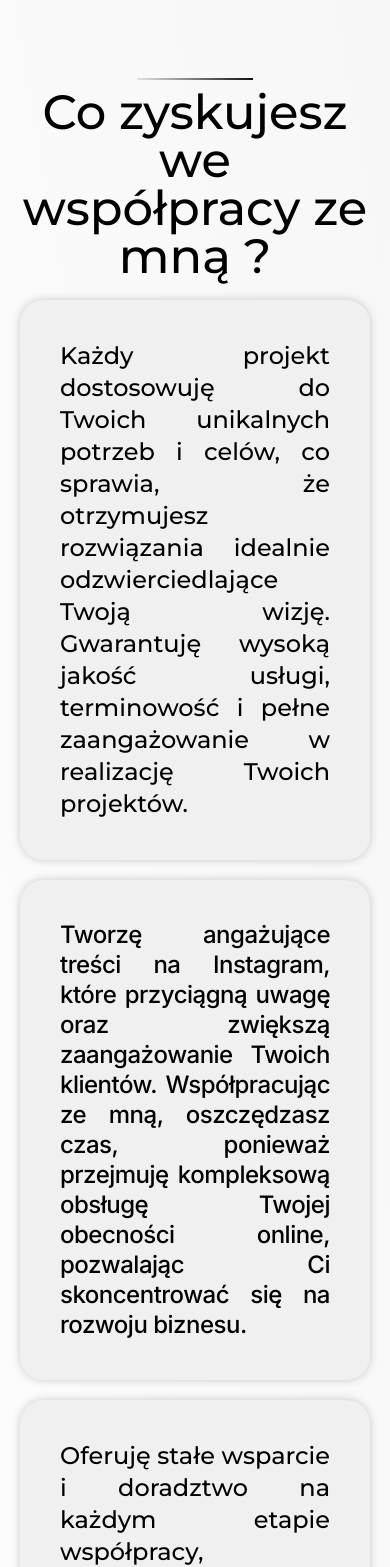
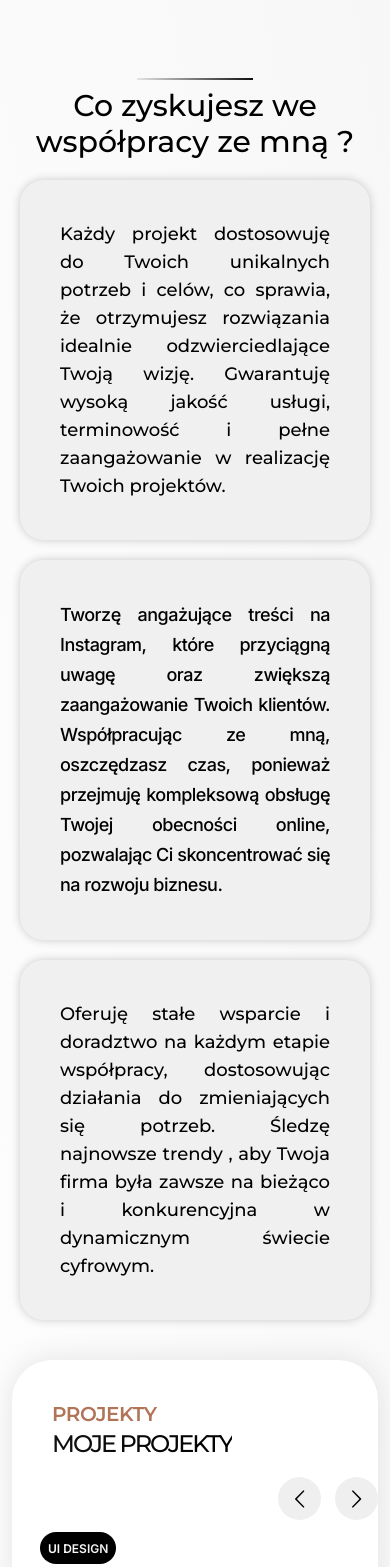
Before and after one commit to K0ntek/JakubKontek, a React (Vite) app in the folder Kontek/: page / in a window 390 px wide. Shown: the part 5713-7280 px from the top of the page. Built offline with nearby package versions, Linux system fonts and the light colour scheme; a web font is replaced by a local one.

Commit message:
Update App.jsx

```diff
--- a/Kontek/src/App.jsx
+++ b/Kontek/src/App.jsx
@@ -33,12 +33,12 @@ function App() {
                         <div className="w-fit mx-auto">
                             <div className="w-1/3 bg-gradient-to-r from-[#e4e4e4] to-[#0f0f0f] h-[2px] mx-auto mb-2"></div>
                             {/* <h2 className=' font-montserrat text-center text-2xl sm:text-4xl ml-10 md:text-6xl font-[500] text-[#2b2b2b]'>MOJA OFERTA</h2> */}
-                            <p className=' text-center font-montserrat font-[500] text-5xl'>Co zyskujesz we współpracy ze mną ?</p>
+                            <p className=' text-center font-montserrat font-[500] text-3xl sm:text-4xl md:text-5xl'>Co zyskujesz we współpracy ze mną ?</p>
                         </div>
 
                           <div className="grid lg:grid-cols-[2fr_1fr] mt-5 lg:gap-10 lg:mt-10">
                             <div className="bg-[#f0f0f0] p-10 rounded-3xl shadow-[0px_0px_10px_0px] shadow-black/20 space-y-9">
-                              <p className=" font-montserrat text-2xl text-justify font-[500] lg:mt-5">
+                              <p className=" font-montserrat text-lg md:text-2xl text-justify font-[500] lg:mt-5">
                                   Każdy projekt dostosowuję do Twoich unikalnych potrzeb i celów, co sprawia, że otrzymujesz rozwiązania
                                   idealnie odzwierciedlające Twoją wizję. Gwarantuję wysoką jakość usługi, terminowość
                                   i pełne zaangażowanie w realizację Twoich projektów.</p>
@@ -51,7 +51,7 @@ function App() {
                                <div className="grid lg:grid-cols-[1fr_2fr] mt-5 lg:gap-10 lg:mt-10">
                                 <div></div>
                                     <div className="bg-[#f0f0f0] p-10 rounded-3xl shadow-[0px_0px_10px_0px] shadow-black/20 space-y-9">
-                                      <p className=" font-inter text-2xl text-justify font-[500] lg:mt-5 tracking-[-0.5px] leading-[30px]">
+                                      <p className=" font-inter text-lg md:text-2xl text-justify font-[500] lg:mt-5 tracking-[-0.5px] leading-[30px]">
                                       Tworzę angażujące treści na Instagram, które przyciągną uwagę oraz
                                     zwiększą zaangażowanie Twoich klientów. Współpracując ze mną, oszczędzasz czas, ponieważ
                                     przejmuję kompleksową obsługę Twojej obecności online, pozwalając Ci skoncentrować się na rozwoju biznesu.</p>
@@ -63,7 +63,7 @@ function App() {
 
                             <div className="grid lg:grid-cols-[2fr_1fr] mt-5 lg:gap-10 lg:mt-10">
                               <div className="bg-[#f0f0f0] p-10 rounded-3xl shadow-[0px_0px_10px_0px] shadow-black/20 space-y-9">
-                                <p className=" font-montserrat text-2xl text-justify font-[500] lg:mt-5">
+                                <p className=" font-montserrat text-lg md:text-2xl text-justify font-[500] lg:mt-5">
                                 Oferuję stałe wsparcie i doradztwo na każdym etapie współpracy, dostosowując działania do zmieniających się potrzeb. Śledzę najnowsze trendy
                                 , aby Twoja firma była zawsze na bieżąco i konkurencyjna w dynamicznym świecie cyfrowym.</p>
 
```
